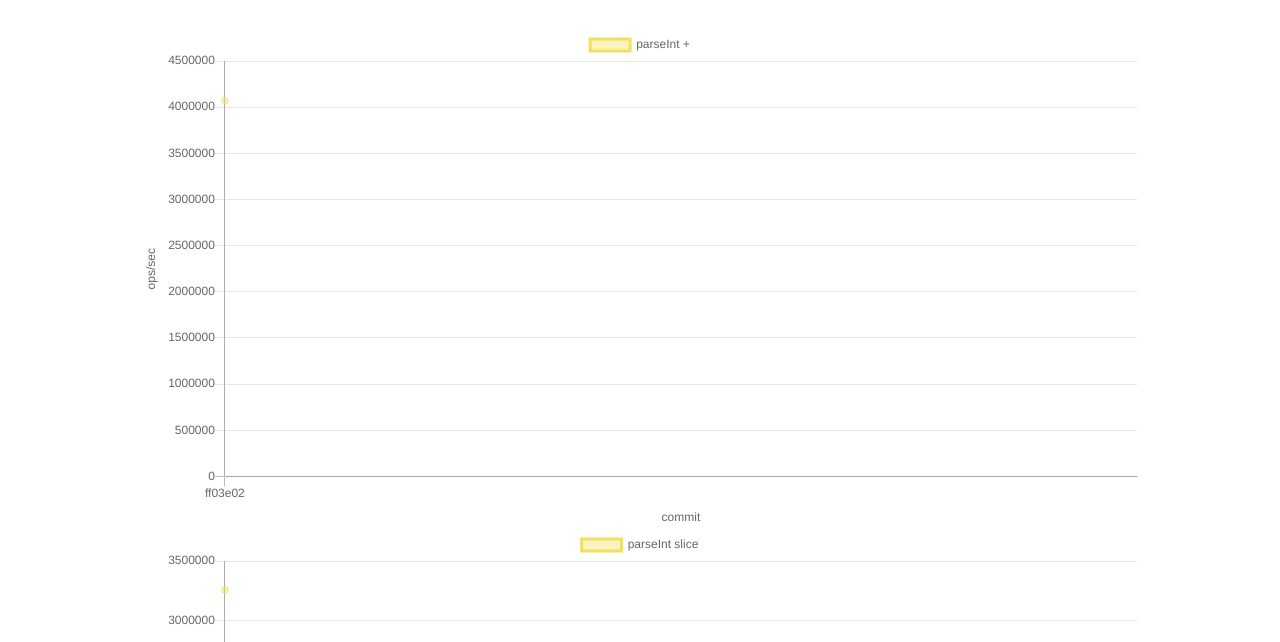
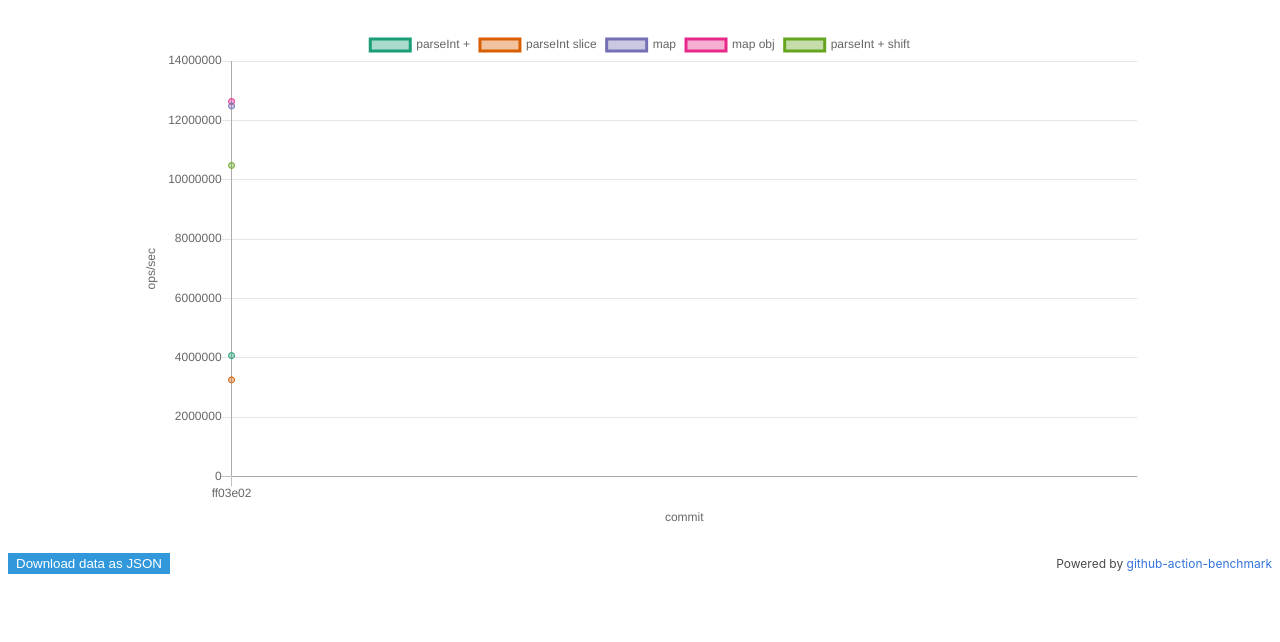
Before and after one commit to kurkle/color, a plain HTML site: page dev/bench/index.html in a window 1280 px wide. Shown: the part 158-800 px from the top of the page. Drawn offline with nearby package versions, Linux system fonts and the light colour scheme.

Commit message:
Customize dev/bench/index.html

```diff
--- a/dev/bench/index.html
+++ b/dev/bench/index.html
@@ -104,29 +104,35 @@
       <div class="small">Powered by <a rel="noopener" href="https://github.com/marketplace/actions/continuous-benchmark">github-action-benchmark</a></div>
     </footer>
 
-    <script src="https://cdn.jsdelivr.net/npm/chart.js@2.9.2/dist/Chart.min.js"></script>
+    <script src="https://cdn.jsdelivr.net/npm/chart.js@2.9.3/dist/Chart.min.js"></script>
     <script src="data.js"></script>
     <script id="main-script">
       'use strict';
       (function() {
-        // Colors from https://github.com/github/linguist/blob/master/lib/linguist/languages.yml
-        const toolColors = {
-          cargo: '#dea584',
-          go: '#00add8',
-          benchmarkjs: '#f1e05a',
-          pytest: '#3572a5',
-          googlecpp: '#f34b7d',
-          catch2: '#f34b7d',
-          _: '#333333'
-        };
+        const colors = ['#1b9e77', '#d95f02', '#7570b3', '#e7298a', '#66a61e', '#e6ab02', '#a6761d', '#666666'];
+        const data = window.BENCHMARK_DATA;
 
         function init() {
-          function collectBenchesPerTestCase(entries) {
-            const map = new Map();
+          // Render header
+          document.getElementById('last-update').textContent = new Date(data.lastUpdate).toString();
+          const repoLink = document.getElementById('repository-link');
+          repoLink.href = data.repoUrl;
+          repoLink.textContent = data.repoUrl;
+        }
+
+        function prepare() {
+          function collect(benchName, entries) {
+            const suites = new Map();
             for (const entry of entries) {
               const {commit, date, tool, benches} = entry;
               for (const bench of benches) {
                 const result = { commit, date, tool, bench };
+                const suite = bench.name.includes('|') ? bench.name.split('|')[0] : benchName;
+                let map = suites.get(suite)
+                if (!map) {
+                  map = new Map();
+                  suites.set(suite, map);
+                }
                 const arr = map.get(bench.name);
                 if (arr === undefined) {
                   map.set(bench.name, [result]);
@@ -135,51 +141,42 @@
                 }
               }
             }
-            return map;
+            return suites;
           }
 
-          const data = window.BENCHMARK_DATA;
+          // collect data per benchmark | suite / case
+          return Object.keys(data.entries).map(name => ({name, suites: collect(name, data.entries[name])}));
 
-          // Render header
-          document.getElementById('last-update').textContent = new Date(data.lastUpdate).toString();
-          const repoLink = document.getElementById('repository-link');
-          repoLink.href = data.repoUrl;
-          repoLink.textContent = data.repoUrl;
-
-          // Render footer
-          document.getElementById('dl-button').onclick = () => {
-            const dataUrl = 'data:,' + JSON.stringify(data, null, 2);
-            const a = document.createElement('a');
-            a.href = dataUrl;
-            a.download = 'benchmark_data.json';
-            a.click();
-          };
-
-          // Prepare data points for charts
-          return Object.keys(data.entries).map(name => ({
-            name,
-            dataSet: collectBenchesPerTestCase(data.entries[name]),
-          }));
         }
 
-        function renderAllChars(dataSets) {
+        function renderAllChars() {
+          const benchmarks = prepare();
 
-          function renderGraph(parent, name, dataset) {
+          function renderGraph(parent, suite, map) {
             const canvas = document.createElement('canvas');
             canvas.className = 'benchmark-chart';
             parent.appendChild(canvas);
 
-            const color = toolColors[dataset.length > 0 ? dataset[0].tool : '_'];
+            const color = '#f1e05a';//toolColors[dataset.length > 0 ? dataset[0].tool : '_'];
+            const datasets = [];
+            let labels;
+            let xlabel = '';
+            for (const [name, benches] of map.entries()) {
+              if (!labels) {
+                labels = benches.map(d => d.commit.id.slice(0, 7));
+                xlabel = benches[0].bench.unit;
+              }
+              datasets.push({
+                  label: name,
+                  data: benches.map(d => ({x: d.commit.id.slice(0, 7), y: d.bench.value, bench: d.bench, commit: d.commit})),
+                  borderColor: colors[datasets.length],
+                  backgroundColor: colors[datasets.length] + '60', // Add alpha for #rrggbbaa
+              });
+            }
+
             const data = {
-              labels: dataset.map(d => d.commit.id.slice(0, 7)),
-              datasets: [
-                {
-                  label: name,
-                  data: dataset.map(d => d.bench.value),
-                  borderColor: color,
-                  backgroundColor: color + '60', // Add alpha for #rrggbbaa
-                }
-              ],
+              labels,
+              datasets
             };
             const options = {
               scales: {
@@ -195,7 +192,7 @@
                   {
                     scaleLabel: {
                       display: true,
-                      labelString: dataset.length > 0 ? dataset[0].bench.unit : '',
+                      labelString: xlabel,
                     },
                     ticks: {
                       beginAtZero: true,
@@ -204,25 +201,28 @@
                 ],
               },
               tooltips: {
+                mode: 'index',
                 callbacks: {
-                  afterTitle: items => {
-                    const {index} = items[0];
-                    const data = dataset[index];
-                    return '\n' + data.commit.message + '\n\n' + data.commit.timestamp + ' committed by @' + data.commit.committer.username + '\n';
+                  afterTitle: (items, data) => {
+                    const {index, datasetIndex} = items[0];
+                    const commit = data.datasets[datasetIndex].data[index].commit;
+                    return '\n' + commit.message + '\n\n' + commit.timestamp + ' committed by @' + commit.committer.username + '\n';
                   },
-                  label: item => {
-                    let label = item.value;
-                    const { range, unit } = dataset[item.index].bench;
+                  label: (item, data) => {
+                    let label = data.datasets[item.datasetIndex].label + ': ' + Intl.NumberFormat().format(item.value);
+                    const { range, unit, extra } = data.datasets[item.datasetIndex].data[item.index].bench;
                     label += ' ' + unit;
                     if (range) {
                       label += ' (' + range + ')';
                     }
+                    if (extra) {
+                      label += ' (' + extra + ')';
+                    }
                     return label;
                   },
-                  afterLabel: item => {
-                    const { extra } = dataset[item.index].bench;
-                    return extra ? '\n' + extra : '';
-                  }
+                },
+                itemSort: function(a, b) {
+                  return b.value - a.value;
                 }
               },
               onClick: (_mouseEvent, activeElems) => {
@@ -243,7 +243,9 @@
             });
           }
 
-          function renderBenchSet(name, benchSet, main) {
+          const main = document.getElementById('main');
+
+          for (const {name, suites} of benchmarks) {
             const setElem = document.createElement('div');
             setElem.className = 'benchmark-set';
             main.appendChild(setElem);
@@ -257,18 +259,14 @@
             graphsElem.className = 'benchmark-graphs';
             setElem.appendChild(graphsElem);
 
-            for (const [benchName, benches] of benchSet.entries()) {
-              renderGraph(graphsElem, benchName, benches)
+            for (const [suite, map] of suites.entries()) {
+              renderGraph(graphsElem, suite, map);
             }
-          }
-
-          const main = document.getElementById('main');
-          for (const {name, dataSet} of dataSets) {
-            renderBenchSet(name, dataSet, main);
           }
         }
 
-        renderAllChars(init()); // Start
+        init();
+        renderAllChars(); // Start
       })();
     </script>
   </body>
```
Also changed, not shown: 1 other file.
